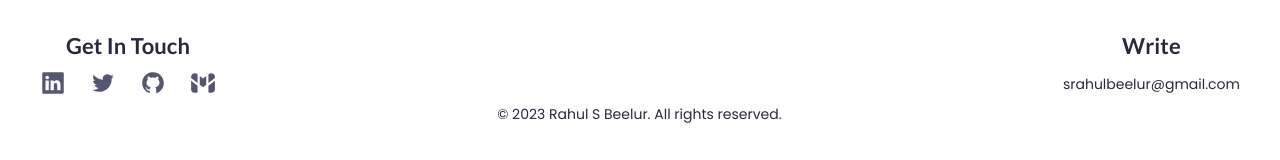
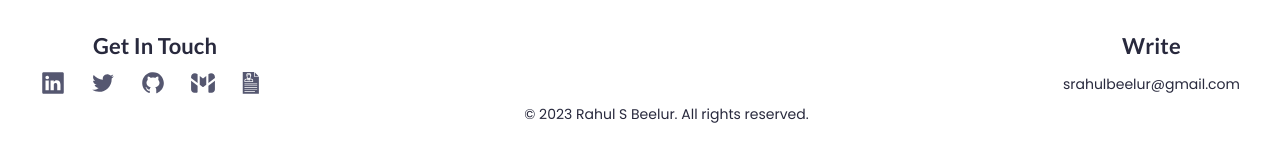
Before and after one commit to rahulsbeelur/portfolio, a Next.js app: page /resume in a window 1280 px wide. Shown: the part 293-453 px from the top of the page. Built offline with nearby package versions, Linux system fonts and the light colour scheme.

Commit message:
Get in touch resume update

```diff
--- a/icons/Resume.tsx
+++ b/icons/Resume.tsx
@@ -1,13 +1,97 @@
-import * as React from 'react';
-
 export const Resume = (
     props: React.SVGProps<SVGSVGElement>
 ): React.ReactElement<React.SVGProps<SVGSVGElement>> => {
     return (
-        <svg {...props} viewBox="0 0 21 20" fill="currentColor" xmlns="http://www.w3.org/2000/svg">
-            <path d="M334.336 616.3456c0 11.5712 9.5232 21.0944 21.0944 21.0944h315.4944c11.5712 0 21.0944-9.5232 21.0944-21.0944s-9.5232-21.0944-21.0944-21.0944H355.4304c-11.6736 0-21.0944 9.5232-21.0944 21.0944zM670.9248 702.0544H355.4304c-11.5712 0-21.0944 9.5232-21.0944 21.0944s9.5232 21.0944 21.0944 21.0944h315.4944c11.5712 0 21.0944-9.5232 21.0944-21.0944s-9.5232-21.0944-21.0944-21.0944z" />
-            <path d="M586.9568 165.888H272.4864c-23.2448 0-42.1888 18.944-42.1888 42.1888v607.8464c0 23.2448 18.944 42.1888 42.1888 42.1888H751.616c23.2448 0 42.1888-18.944 42.1888-42.1888V372.736l-206.848-206.848z m27.4432 87.1424l97.1776 97.1776h-89.9072c-3.8912 0-7.2704-3.3792-7.2704-7.2704v-89.9072z m137.1136 562.7904s0 0.1024 0 0l-479.0272 0.1024s-0.1024 0-0.1024-0.1024V208.1792s0-0.1024 0.1024-0.1024h297.984l1.6384 1.6384v133.12c0 27.2384 22.3232 49.4592 49.4592 49.4592h129.9456v423.5264z" />
-            <path d="M428.8512 388.7104c37.1712 0 67.2768-30.1056 67.2768-67.2768 0-37.1712-30.1056-67.2768-67.2768-67.2768S361.472 284.16 361.472 321.4336c0 37.1712 30.1056 67.2768 67.3792 67.2768z m0-97.6896c16.7936 0 30.4128 13.6192 30.4128 30.4128s-13.6192 30.4128-30.4128 30.4128-30.4128-13.6192-30.4128-30.4128 13.6192-30.4128 30.4128-30.4128zM355.4304 504.7296c11.6736 0 21.0944-9.4208 21.0944-21.0944 0-22.8352 23.9616-42.1888 52.3264-42.1888s52.3264 19.2512 52.3264 42.1888c0 11.6736 9.4208 21.0944 21.0944 21.0944s21.0944-9.4208 21.0944-21.0944c0-46.4896-42.3936-84.3776-94.5152-84.3776s-94.5152 37.888-94.5152 84.3776c0 11.6736 9.4208 21.0944 21.0944 21.0944z" />
+        <svg
+            {...props}
+            viewBox="0 0 500 500" // Adjusted viewBox
+            width="22"
+            height="22"
+            fill="currentColor"
+            xmlns="http://www.w3.org/2000/svg">
+            <g>
+                <g>
+                    <polygon points="334.879,7.93 334.879,94.307 421.256,94.307 		" />
+                </g>
+            </g>
+            <g>
+                <g>
+                    <path
+                        d="M224.046,71.948l-14.926-5.241c-1.03-0.349-2.16-0.356-3.206,0.046c-3.228,1.223-7.51,2.818-10.204,3.677
+			c-2.028,0.65-4.126,0.976-6.255,0.976h-13.525c-0.73,0.177-2.049,0.623-3.369,1.668c-0.128,0.102-0.244,0.286-0.372,0.401
+			c-0.528,0.468-1.061,0.965-1.534,1.662c-0.591,0.872-1.113,1.936-1.483,3.244v21.577v5.21c0,0,0.643,17.783,11.451,24.937
+			c0.123,0.084,0.212,0.151,0.331,0.232c0.01,0.006,0.022,0.009,0.032,0.016c0.079,0.053,0.153,0.114,0.231,0.168
+			c1.191,0.823,2.191,1.546,3.121,2.278c6.744,5.295,11.876,7.208,13.123,7.169c0.48-0.008,0.882,0.008,1.316,0.078
+			c0.433,0.034,5.272,0.422,11.006-3.567c0.821-0.573,1.661-1.231,2.511-1.999c1.827-1.65,3.762-3.151,5.775-4.545
+			c0.061-0.038,0.634-0.441,0.697-0.48c2.789-1.879,9.641-8.257,11.234-25.382V78.351C229.767,77.351,228.629,73.636,224.046,71.948
+			z"
+                    />
+                </g>
+            </g>
+            <g>
+                <g>
+                    <polygon
+                        points="182.486,161.503 175.707,156.974 183.725,171.556 185.343,169.342 185.374,169.303 186.283,168.068
+			188.267,165.368 		"
+                    />
+                </g>
+            </g>
+            <g>
+                <g>
+                    <path
+                        d="M231.121,52.818c-2.315-0.558-4.266-2.129-5.295-4.274c-1.03-2.152-1.045-4.645-0.031-6.805
+			c0.023-0.061,0.055-0.24,0.085-0.418c-0.17-0.015-0.488-0.116-0.983-0.24h-42.496c-11.342,0-20.593,9.143-20.764,20.446
+			c0.176-0.155,0.363-0.256,0.541-0.404c0.617-0.514,1.238-0.961,1.871-1.395c0.428-0.293,0.843-0.604,1.273-0.861
+			c0.686-0.414,1.359-0.751,2.04-1.08c0.376-0.182,0.749-0.393,1.118-0.55c0.753-0.32,1.468-0.561,2.181-0.786
+			c0.273-0.086,0.559-0.207,0.824-0.281c0.956-0.263,1.86-0.454,2.67-0.559c0.333-0.038,0.674-0.062,1.015-0.062h14.284
+			c0.488,0,0.968-0.077,1.432-0.224c2.469-0.79,6.41-2.261,9.399-3.398c1.157-0.439,2.345-0.763,3.547-0.985
+			c0.304-0.056,0.613-0.051,0.918-0.093c0.907-0.126,1.814-0.24,2.726-0.244c0.035,0,0.067-0.009,0.101-0.009
+			c0.643,0,1.279,0.101,1.919,0.161c0.485,0.045,0.972,0.041,1.454,0.121c1.156,0.192,2.299,0.478,3.417,0.872l15.035,5.28
+			c1.571,0.577,2.982,1.273,4.289,2.034c0.488,0.285,0.896,0.612,1.349,0.915c0.762,0.515,1.519,1.026,2.187,1.587
+			c0.123,0.104,0.284,0.189,0.405,0.294v-2.044C237.346,58.508,236.007,53.987,231.121,52.818z"
+                    />
+                </g>
+            </g>
+            <g>
+                <g>
+                    <path
+                        d="M279.741,183.091c-0.658-3.948-3.398-7.247-7.169-8.609l-33.933-12.28l-15.329,27.881c-1.3,2.376-3.723,3.918-6.426,4.095
+			c-0.177,0.008-0.348,0.016-0.518,0.016c-2.516,0-4.893-1.193-6.388-3.236l-10.413-14.18l-1.037,1.405
+			c-0.006,0.012-0.017,0.025-0.025,0.037l0.002,0.002l-0.373,0.502l0.002,0.001l-8.973,12.233c-1.502,2.044-3.879,3.236-6.395,3.236
+			c-0.17,0-0.341-0.008-0.518-0.016c-2.694-0.177-5.126-1.719-6.426-4.095l-15.335-27.881l-33.935,12.28
+			c-3.762,1.362-6.51,4.661-7.169,8.609l-4.166,25.161l0.643,0.751h167.412l0.635-0.751L279.741,183.091z"
+                    />
+                </g>
+            </g>
+            <g>
+                <g>
+                    <path
+                        d="M326.95,110.162c-4.382,0-7.928-3.546-7.928-7.927V0H62.335v491.52h366.849V110.162H326.95z M99.577,205.659l4.166-25.154
+			c1.587-9.6,8.261-17.621,17.419-20.934l40.305-14.586c0,0,0.009,0,0.014-0.002c0,0,0.006-0.004,0.009-0.005l7.131-2.553v-1.603
+			c-14.614-12.649-15.284-34.489-15.306-35.483v-5.013c-0.166-2.562-0.913-4.707-2.245-6.36c-3.415-4.251-5.288-9.616-5.288-15.113
+			V61.837c0-20.191,16.428-36.612,36.619-36.612h43.347c0.511,0,1.014,0.047,1.509,0.147c7.758,1.502,11.288,5.574,12.891,8.718
+			c1.061,2.098,1.509,4.188,1.602,6.116c7.858,4.715,11.04,12.968,11.675,17.937c0.038,0.333,0.062,0.666,0.062,0.999V82.29
+			c0,3.569-1.007,7.076-2.919,10.142c-3.615,5.791-4.792,13.2-4.8,13.277c-0.02,0.134-0.099,0.239-0.126,0.369
+			c-2.046,19.233-9.383,29.254-15.133,34.253v2.094l7.123,2.551l0.008,0.005c0.005,0.002,0.009,0,0.015,0.002l40.305,14.586
+			c9.158,3.306,15.832,11.326,17.419,20.934l4.165,25.161c0.798,4.785-0.549,9.662-3.685,13.362
+			c-3.143,3.709-7.726,5.83-12.588,5.83H115.859c-4.862,0-9.453-2.129-12.596-5.83C100.127,215.321,98.78,210.451,99.577,205.659z
+			 M333.376,447.478H107.281c-4.382,0-7.928-3.546-7.928-7.928c0-4.381,3.546-7.927,7.928-7.927h226.095
+			c4.382,0,7.927,3.546,7.927,7.927C341.304,443.932,337.759,447.478,333.376,447.478z M384.241,405.184h-276.96
+			c-4.382,0-7.928-3.546-7.928-7.927c0-4.382,3.546-7.928,7.928-7.928h276.96c4.381,0,7.927,3.546,7.927,7.928
+			C392.168,401.638,388.622,405.184,384.241,405.184z M384.241,362.882h-276.96c-4.382,0-7.928-3.546-7.928-7.928
+			c0-4.381,3.546-7.927,7.928-7.927h276.96c4.381,0,7.927,3.546,7.927,7.927C392.168,359.336,388.622,362.882,384.241,362.882z
+			 M384.241,320.588h-276.96c-4.382,0-7.928-3.546-7.928-7.927c0-4.382,3.546-7.928,7.928-7.928h276.96
+			c4.381,0,7.927,3.546,7.927,7.928C392.168,317.042,388.622,320.588,384.241,320.588z M384.241,278.294h-276.96
+			c-4.382,0-7.928-3.546-7.928-7.928s3.546-7.928,7.928-7.928h276.96c4.381,0,7.927,3.546,7.927,7.928
+			S388.622,278.294,384.241,278.294z"
+                    />
+                </g>
+            </g>
+            <g>
+                <g>
+                    <polygon points="210.861,165.37 215.405,171.564 223.418,156.978 		" />
+                </g>
+            </g>
         </svg>
     );
 };
--- a/icons/SVGIcons.tsx
+++ b/icons/SVGIcons.tsx
@@ -5,8 +5,16 @@ import { Download } from './Download';
 import { Github } from './Github';
 import { Mail } from './Mail';
 import { UpArrow } from './UpArrow';
+import { Resume } from './Resume';
 
-export type IconType = 'linked-in' | 'twitter' | 'git-hub' | 'mail' | 'download' | 'up-arrow';
+export type IconType =
+    | 'linked-in'
+    | 'twitter'
+    | 'git-hub'
+    | 'mail'
+    | 'download'
+    | 'up-arrow'
+    | 'resume';
 
 export interface IconProps {
     type: IconType;
@@ -37,6 +45,8 @@ export const SVGIcons = ({
             return <Download height={iconHeight} width={iconWidth} className={className} />;
         case 'up-arrow':
             return <UpArrow height={iconHeight} width={iconWidth} className={className} />;
+        case 'resume':
+            return <Resume height={iconHeight} width={iconWidth} className={className} />;
     }
     return <div></div>;
 };
--- a/modules/common/components/SocialHandles.tsx
+++ b/modules/common/components/SocialHandles.tsx
@@ -1,6 +1,7 @@
 import Link from 'next/link';
 import { IconType, SVGIcons } from '../../../icons/SVGIcons';
 import { personDetails } from '../data/person';
+import React from 'react';
 
 export const socialHandlesList = [
     { name: 'linked-in', link: personDetails.linkedInLink },
@@ -9,15 +10,35 @@ export const socialHandlesList = [
     {
         name: 'mail',
         link: `mailto:srahulbeelur@gmail.com?subject=Let's Get In Touch &body= Hi Rahul,`
-    }
+    },
+    { name: 'resume', link: '' }
 ];
 
 export const SocialHandles = (): JSX.Element => {
     return (
         <>
             {socialHandlesList.map((socialHandle, index) => (
+                <React.Fragment key={index}>
+                    {socialHandle.name === 'resume' ? (
+                        <button
+                            onClick={(): void =>
+                                document.getElementById('resumeToDownload')?.click()
+                            }
+                            className="your-button-styles">
+                            <SVGIcons
+                                type={socialHandle.name as IconType}
+                                width={26}
+                                height={26}
+                                className="text-neutral-black-default hover:text-neutral-black-darker dark:text-primary-lighter dark:hover:text-primary-light"
+                            />
+                            <a
+                                download="rahul-s-beelur-resume.pdf"
+                                href="/assets/rahul-s-beelur-resume.pdf"
+                                id="resumeToDownload"
+                            />
+                        </button>
+                    ) : (
                         <Link
-                    key={index}
                             href={socialHandle.link}
                             target="_blank"
                             rel="noopener noreferrer"
@@ -29,6 +50,8 @@ export const SocialHandles = (): JSX.Element => {
                                 className="text-neutral-black-default hover:text-neutral-black-darker dark:text-primary-lighter dark:hover:text-primary-light"
                             />
                         </Link>
+                    )}
+                </React.Fragment>
             ))}
         </>
     );
--- a/pages/index.tsx
+++ b/pages/index.tsx
@@ -26,7 +26,7 @@ const Home = ({
                 <div className="absolute desktop:hidden tablet:hidden bg-white dark:bg-neutral-black-darker w-full h-[400px]"></div>
                 <Wrapper classes="relative h-full">
                     <div className="pl-[22%] tablet:pl-[15%] py-[5%] mobile:p-0 mobile:justify-center flex flex-row mobile:flex-col h-full gap-10">
-                        <div className="w-[40%] mobile:w-[100%] h-[50%] shadow-md shadow-neutral-black-default mobile:mt-[120px]">
+                        <div className="w-[40%] tablet:w-[50%] mobile:w-[100%] h-[50%] shadow-md shadow-neutral-black-default mobile:mt-[120px]">
                             <div className="flex flex-col gap-6 bg-primary-background-color-lighter dark:bg-neutral-black-lighter text-neutral-black-darker p-10 text-center">
                                 <div className="rounded-full overflow-hidden desktop:w-[200px] desktop:h-[200px] w-[150px] h-[150px] ml-auto mr-auto">
                                     <Image
--- a/pages/resume/index.tsx
+++ b/pages/resume/index.tsx
@@ -8,7 +8,7 @@ const Resume = (): JSX.Element => {
             <div className="mx-auto max-w-[2560px] desktop:mt-[138px] tablet:mt-[128px] mt-20">
                 <div className="flex justify-end mobile:justify-center">
                     <button
-                        className="h5 mobile:small1 tablet:h6 bg-primary-background-color hover:bg-primary-background-color-darker dark:bg-neutral-black-light hover:dark:bg-neutral-black-default p-3 rounded-lg shadow-[0_4px_8px_rgba(28,28,40)] dark:shadow-none dark:hover:shadow-md text-neutral-black-darker"
+                        className="h5 mobile:small1 tablet:h6 bg-primary-background-color hover:bg-primary-background-color-darker dark:bg-neutral-black-light hover:dark:bg-neutral-black-default p-3 rounded-lg shadow-[0_4px_8px_rgba(28,28,40)] dark:shadow-lg dark:shadow-[#50504e] text-neutral-black-darker"
                         aria-label="Download Resume"
                         onClick={(): void => document.getElementById('resumeToDownload')?.click()}>
                         Download Resume
```
Also changed, not shown: public/reshot-icon-resume-L4CTDEMPY6.svg (deleted), public/resume-7.svg (deleted). Lines whose indentation alone changed are shown as unchanged.
